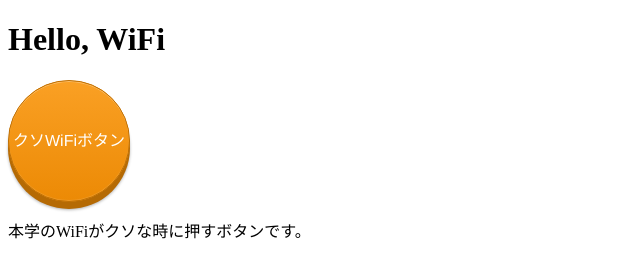
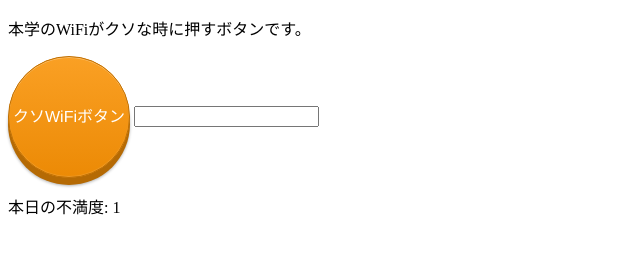
Before and after one commit to uehara1414/kuso-wifi-button, a website: page src/index.html in a window 1280 px wide. Both pictures are taken after a click on the link "クソWiFiボタン". Shown: the whole page, without its empty margins (0-640 px from the left). Drawn offline with nearby package versions, Linux system fonts and the light colour scheme.

Commit message:
Add js file and Fix icon

```diff
--- a/src/index.html
+++ b/src/index.html
@@ -6,10 +6,14 @@
   <link rel="stylesheet" href="css/buttons.css">
   <script src="http://code.jquery.com/jquery-3.1.1.min.js"></script>
   <script type="text/javascript" src="js/buttons.js"></script>
+  <script type="text/javascript" src="js/index.js"></script>
 </head>
 <body>
-  <h1>Hello, WiFi</h1>
-  <a href="#" class="button button-3d-highlight button-circle">クソWiFiボタン</a>
   <p>本学のWiFiがクソな時に押すボタンです。</p>
+  <a href="#" class="button button-3d-highlight button-circle" onclick="kusoButton()">
+    クソWiFiボタン
+  </a>
+  <input type="text">
+  <p>本日の不満度: <span id="counter">0</span></p>
 </body>
 </html>
--- /dev/null
+++ b/src/js/index.js
@@ -0,0 +1,14 @@
+var counter; //countを表示するエリア
+var count = 0; //クソWiFiボタンを押された回数
+
+window.onload = function() {
+  counter = document.getElementById('counter');
+};
+
+/**
+ * クソWiFiボタンを押されたら実行される関数。
+ */
+function kusoButton() {
+  count++;
+  counter.innerText = count;
+}
```
Also changed, not shown: src/poowifi.png.
